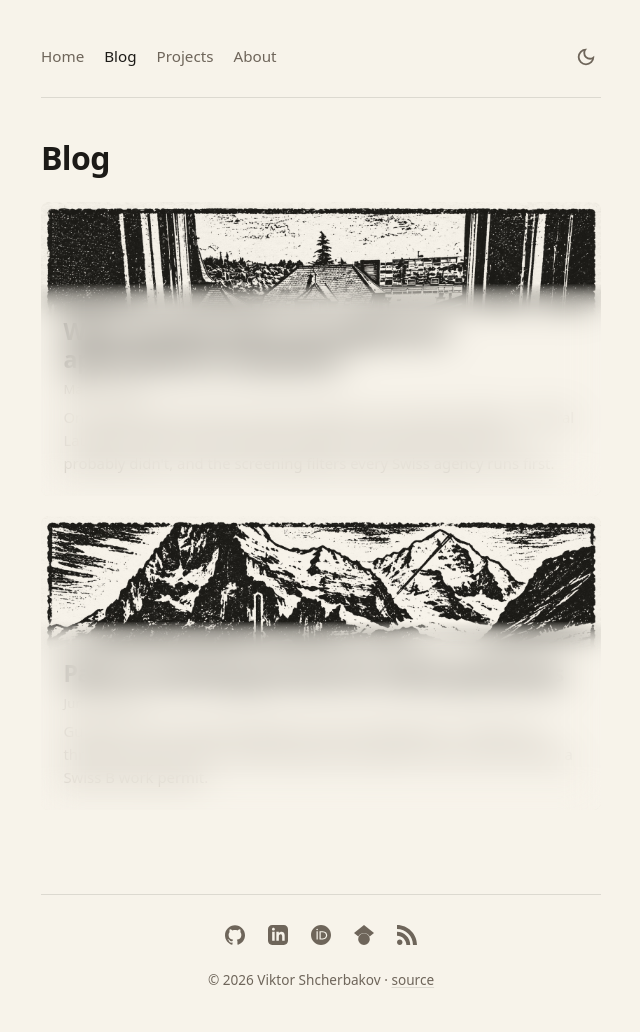
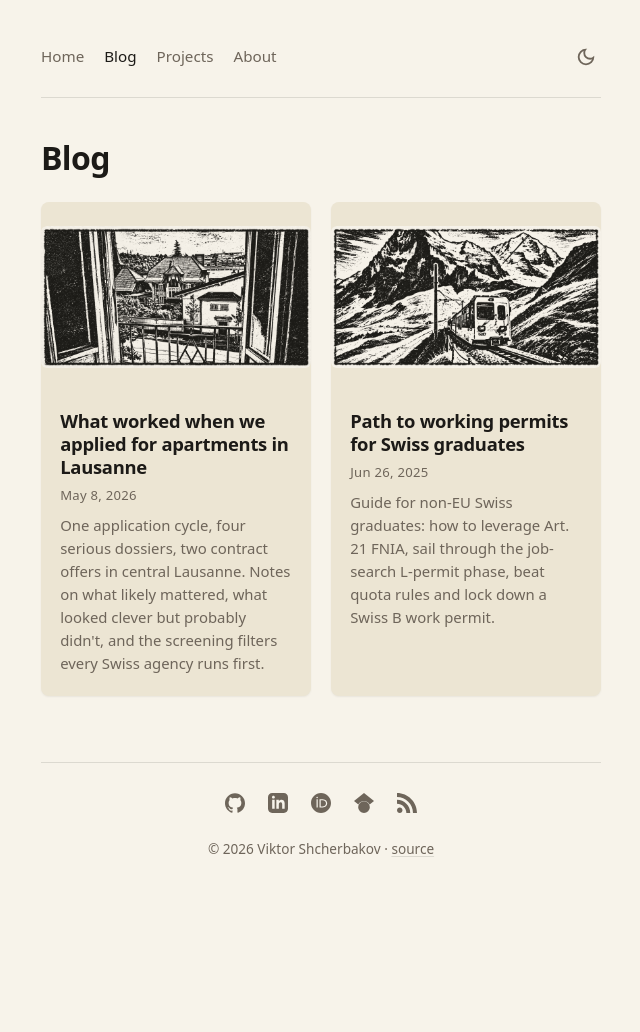
Before and after one commit to viktor-shcherb/viktor-shcherb.github.io, a Jekyll site: the page built from blog/index.md, in a window 1280 px wide. Shown: the whole page, without its empty margins (319-959 px from the left). Built offline with Jekyll 4.4.1, drawn with Linux system fonts in a browser that asks for light colours; after the commit the page ends 900 px from its top, so only the background shows below that.

Commit message:
Redo blog archive cards: 2-column grid, stacked layout (#82)
Drop the absolute-positioned overlay panel + masked backdrop blur in
favour of plain stacked cards: cover image on top, solid surface
panel below. Two-column grid on desktop, collapses to single column
on viewports up to 30rem.

The blur/gradient overlay never read well — text either drowned in
the image or fought the gradient ramp, especially in dark mode. A
solid panel is simpler and legible everywhere.

Card cover keeps the source 1600 / 840 aspect ratio (verified
against actual cover.jpg files), so object-fit: cover doesn't
crop the sides on mobile.

Also kill the underline inheritance from .post-content a — the
archive link wraps title/date/desc, all of which were picking up
the ancestor underline rule.

```diff
--- a/assets/css/_base.scss
+++ b/assets/css/_base.scss
@@ -247,125 +247,62 @@ img.avatar {
 }
 
 /* --- Blog archive (/blog/) --- */
-.archive-title {
-  margin-top: 0;
-}
+.archive-title { margin-top: 0; }
+
+/* 2-column grid on desktop, single column on narrow viewports. */
 .archive-list {
   list-style: none;
   padding: 0;
   margin: 1.5rem 0 0;
+  display: grid;
+  grid-template-columns: repeat(2, minmax(0, 1fr));
+  gap: 1.25rem;
 }
-.archive-list { list-style: none; padding: 0; margin: 1.5rem 0 0; }
 
-/* Archive cards: cover image with text overlaid on a palette gradient.
-   The gradient fades to var(--bg) so text reads against the cream paper
-   in light mode and against the warm-near-black in dark mode. */
 .archive-entry {
-  position: relative;
-  display: block;
-  margin: 1.25rem 0;
+  margin: 0;
+  background: var(--surface);
   border-radius: 8px;
-  background: var(--surface);
+  overflow: hidden;
   box-shadow: 0 1px 2px rgba(0, 0, 0, .06);
-  transition: box-shadow .2s ease, transform .2s ease;
-  /* Collapse any inline whitespace inside the <li> so the cover image
-     sits flush against the card's top edge. .archive-entry-content
-     restores font-size / line-height for its own text. */
-  font-size: 0;
-  line-height: 0;
-  /* Clip in two ways: clip-path is the authoritative clip that respects
-     transformed children (Chrome/Safari leak the scaled image's bottom
-     edge past plain `overflow:hidden` + `border-radius`). isolation
-     gives us our own stacking context. */
-  overflow: hidden;
-  clip-path: inset(0 round 8px);
-  isolation: isolate;
-  will-change: transform;
+  transition: transform .2s ease, box-shadow .2s ease;
 }
 .archive-entry:hover {
   transform: translateY(-1px);
   box-shadow: 0 4px 14px rgba(0, 0, 0, .12);
 }
 .archive-entry-link,
-.archive-entry-link:visited {
+.archive-entry-link:visited,
+.post-content .archive-entry-link,
+.post-content .archive-entry-link:visited {
   display: block;
-  color: inherit;
+  color: var(--text);
   text-decoration: none;
 }
+/* Kill any inherited underlines from .post-content a rules. */
+.archive-entry-link * { text-decoration: none !important; }
 .archive-entry-cover {
   display: block;
   width: 100%;
   height: auto;
+  /* Match the source aspect ratio of the stamp covers (1600 × 840) so
+     object-fit: cover doesn't shave the sides off. */
   aspect-ratio: 1600 / 840;
   object-fit: cover;
+  margin: 0;
 }
 .archive-entry-content {
-  position: absolute;
-  inset: auto 0 0 0;
-  padding: 4.5rem 1.4rem 1.3rem;
-  /* Direction `to bottom`. Aggressive ease-in: top 15 % fully
-     transparent (image sharp), then a steep ramp finishing by 28 %
-     so the title (which sits around 30 % from the top of the panel)
-     is already on a solid var(--bg) backdrop. */
-  background: linear-gradient(
-    to bottom,
-    transparent 0%,
-    transparent 15%,
-    color-mix(in srgb, var(--bg) 60%, transparent) 20%,
-    color-mix(in srgb, var(--bg) 90%, transparent) 24%,
-    var(--bg) 28%,
-    var(--bg) 100%
-  );
-  color: var(--text);
-  /* Restore type defaults that .archive-entry zeroed out for layout. */
-  font-size: 1rem;
-  line-height: 1.6;
-}
-
-/* Blur layer that fades in alongside the gradient. The pseudo-element
-   carries backdrop-filter; mask-image scopes the blur effect to the
-   bottom 80 % of the panel so the cover image stays sharp at the top
-   and gradually goes blurred as the gradient takes over. The pseudo
-   sits on top of the gradient in stacking order; text inside the
-   panel sits on top of the pseudo because it comes later in DOM. */
-.archive-entry-content::before {
-  content: "";
-  position: absolute;
-  inset: 0;
-  pointer-events: none;
-  -webkit-backdrop-filter: blur(18px);
-  backdrop-filter: blur(18px);
-  /* Same aggressive ease-in as the bg gradient so the blur intensity
-     matches the cream tint at every Y position. By the title's
-     vertical position the blur is at full strength. */
-  -webkit-mask-image: linear-gradient(
-    to bottom,
-    transparent 0%,
-    transparent 15%,
-    rgba(0, 0, 0, 0.6) 20%,
-    rgba(0, 0, 0, 0.9) 24%,
-    #000 28%,
-    #000 100%
-  );
-  mask-image: linear-gradient(
-    to bottom,
-    transparent 0%,
-    transparent 15%,
-    rgba(0, 0, 0, 0.6) 20%,
-    rgba(0, 0, 0, 0.9) 24%,
-    #000 28%,
-    #000 100%
-  );
+  padding: 1.1rem 1.2rem 1.3rem;
 }
 .archive-entry-title,
 .post-content .archive-entry-title {
-  font-size: 1.45rem;
   /* explicit zero — overrides .post-content h2 { margin-top: 2em } */
-  margin: 0 0 0.3rem;
+  margin: 0 0 0.4rem;
+  font-size: 1.15rem;
+  font-weight: 600;
+  letter-spacing: -0.015em;
+  line-height: 1.25;
   color: var(--text);
-  letter-spacing: -0.015em;
-  line-height: 1.2;
-  font-weight: 600;
   transition: color .2s ease;
 }
 .archive-entry:hover .archive-entry-title { color: var(--accent); }
@@ -599,24 +536,14 @@ th, td {
 }
 th { color: var(--text); font-weight: 600; }
 
-/* --- Mobile: stacked blog cards (image + text), no gradient overlay
-       --- */
+/* --- Mobile tweaks --- */
 @media (max-width: 30rem) {
-  .archive-entry-cover {
-    aspect-ratio: 16 / 10;
-  }
-  .archive-entry-content {
-    position: static;
-    inset: auto;
-    padding: 1.1rem 1rem 1.2rem;
-    background: var(--surface);
-  }
-  .archive-entry-content::before { display: none; }
-  .archive-entry-title,
-  .post-content .archive-entry-title {
-    font-size: 1.15rem;
-  }
-  .archive-entry-desc { font-size: 0.88rem; }
+  /* Collapse blog archive grid to a single column. Cards keep the
+     stacked cover-on-top layout; image keeps its source aspect ratio
+     so nothing gets cropped on the sides. */
+  .archive-list { grid-template-columns: 1fr; gap: 1rem; }
+  .archive-entry-content { padding: 1rem 1.1rem 1.2rem; }
+  .archive-entry-desc { font-size: 0.92rem; }
 
   /* Project card breathing room on small viewports */
   .project-card-link,
```
